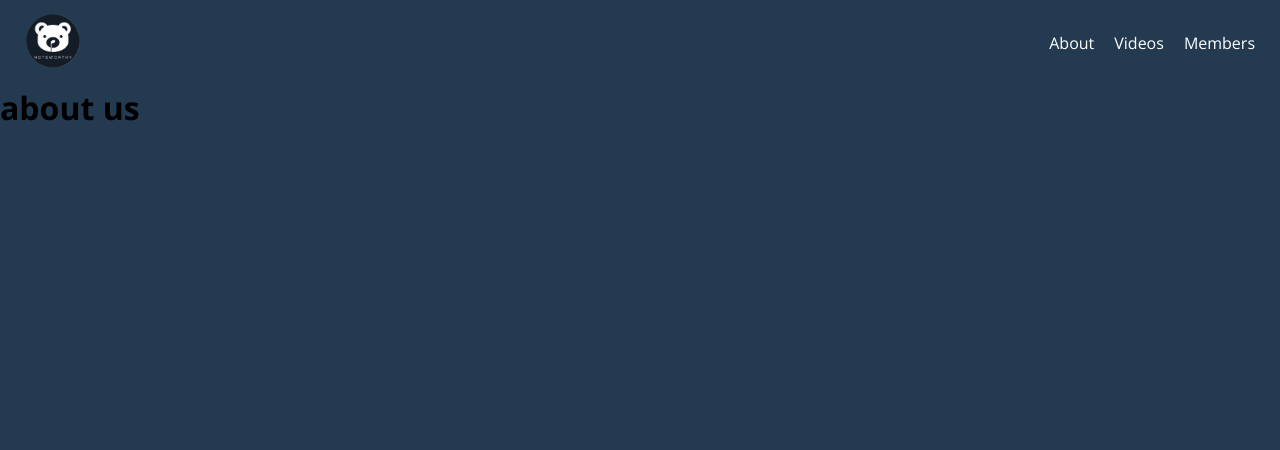
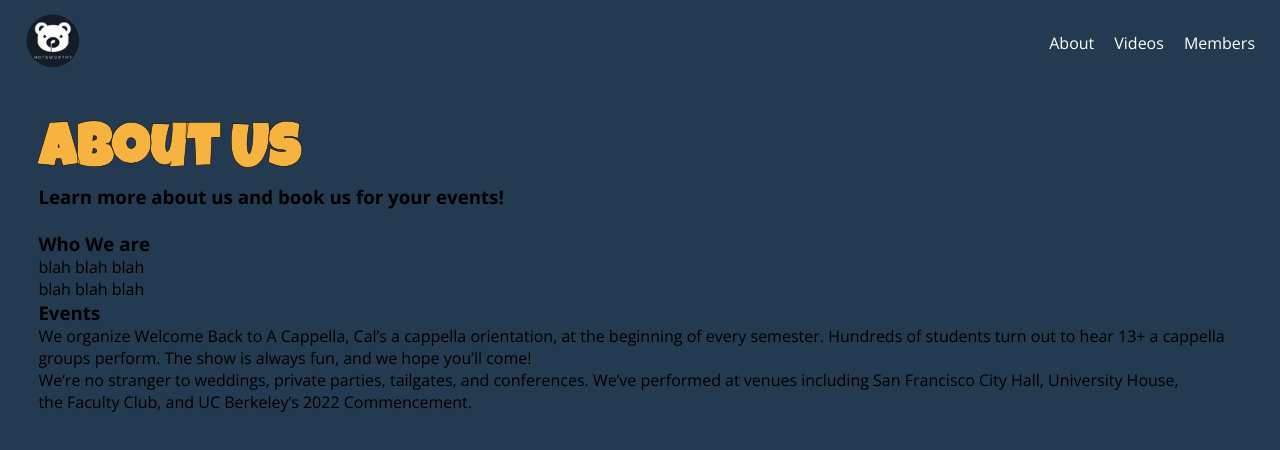
Before and after one commit to rkumar06/webdevproj2, a React (Vite) app in the folder proj2/: page /about in a window 1280 px wide. Shown: the top 450 px of the page. Built offline with nearby package versions, Linux system fonts and the light colour scheme.

Commit message:
about us bones

```diff
--- a/proj2/src/AboutUs.jsx
+++ b/proj2/src/AboutUs.jsx
@@ -3,7 +3,54 @@ import React from "react"
 
 function AboutUs() {
     return (
-        <h1>about us</h1>
+        <div className = "aboutus-page">
+            <div className="members-title">
+                <h1>About Us</h1>
+            </div>
+
+            <div className = "about-all-content">
+
+                <h3>Learn more about us and book us for your events! </h3>
+                <br/>
+                <h3>Who We are</h3>
+                <p>blah blah blah</p>
+                <p>blah blah blah</p>
+
+                <div className = "about-events-flyers">
+                    <div className = "about-events-text">
+                        <h3>Events</h3>
+                        <p>We organize Welcome Back to A Cappella, Cal’s a cappella orientation, at the beginning of every semester. Hundreds of students turn out to hear 13+ a cappella groups perform. The show is always fun, and we hope you’ll come!</p>
+                    </div>
+                    <div className = "about-flyers">
+
+                    </div>
+                </div>
+
+
+                <div className = "about-hire-us">
+                    <div className = "about-hire-us-title">
+                    </div>
+                    <div className = "about-hire-us-pic-paragraph">
+                        <p>We’re no stranger to weddings, private parties, tailgates, and conferences. We’ve performed at venues including San Francisco City Hall, University House, the Faculty Club, and UC Berkeley’s 2022 Commencement.</p>
+
+                    </div>
+
+
+                </div>
+                <div className = "about-instagram">
+                    <div className = "about-insta-title">
+
+                    </div>
+                    <div className = "insta-embed">
+
+                    </div>
+
+                </div>
+
+            </div>
+
+
+        </div>
     )
 }
 
--- a/proj2/src/Home.jsx
+++ b/proj2/src/Home.jsx
@@ -4,10 +4,12 @@ import './style.css'
 function Home(){
     return (
         <div>
-            <img src = "./src/images/HomePageImage.png"  alt = "home image" className = "home-image"/>
+        <img src = "./src/images/HomePageImage.png"  alt = "home image" className = "home-image"/>
+        <div className = "home-page">
             <h1 className="home-page-title">Hi! We are NoteWorthy A Capella!</h1>
             <p className="home-paragraph">We’re a lower-voices a cappella group known for our fun performances and fresh takes on popular songs! It always feels sunny when we perform, and not just because of our golden vests!
                 <br/><br/>Since our founding in 2000, we’ve gone million-view-viral on YouTube multiple times, released an album entirely composed of original songs, and performed at the 2022 UC Berkeley commencement.</p>
+        </div>
         </div>
     )
 }
--- a/proj2/src/style.css
+++ b/proj2/src/style.css
@@ -61,6 +61,7 @@ body{
 }
 .home-image{
     width: 100%;
+    margin: 0%;
 }
 
 .home-paragraph{
@@ -280,3 +281,11 @@ body{
 .videos-page {
     margin: 3%;
 }
+
+.aboutus-page {
+    margin: 3%;
+}
+
+.home-page{
+    margin: 3%;
+}
```
